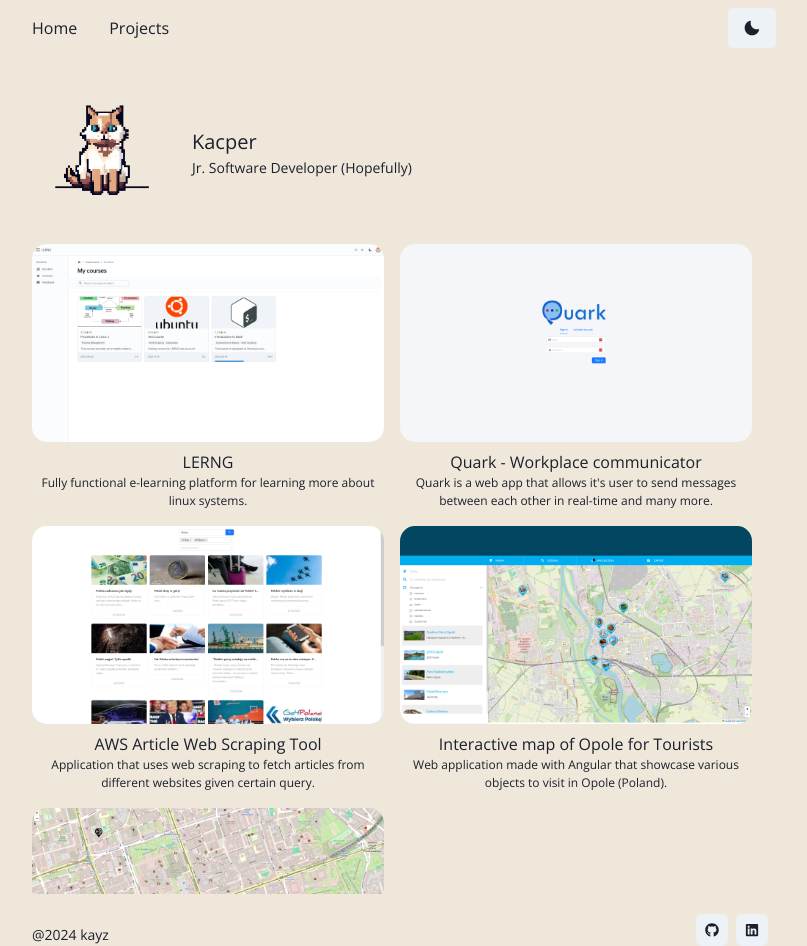
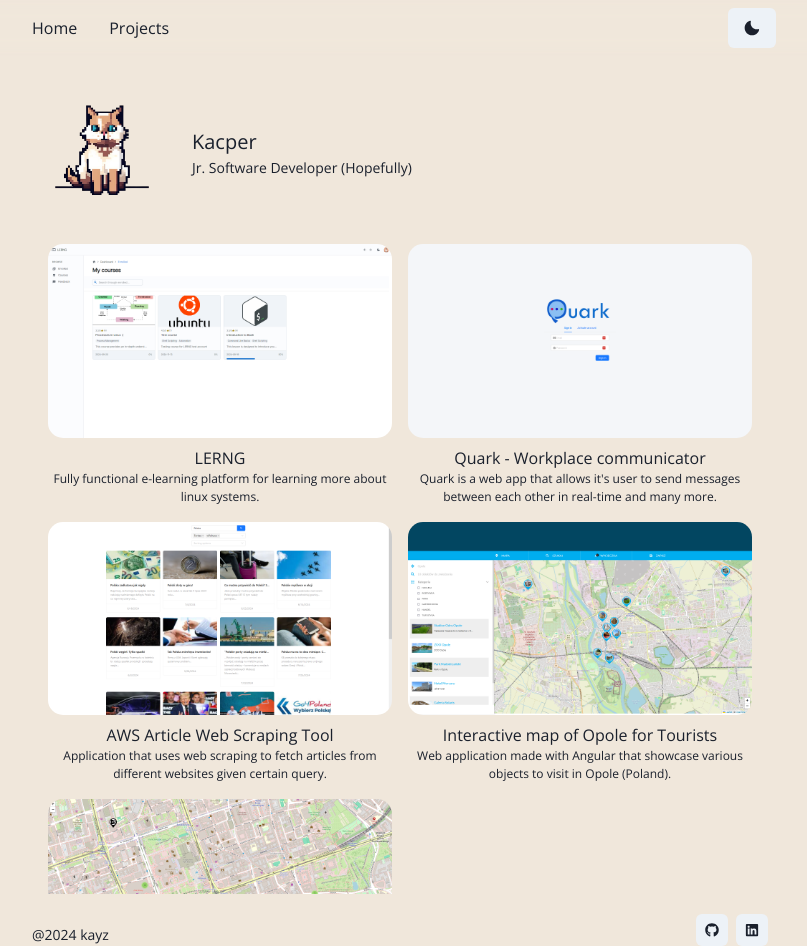
Before and after one commit to kayYZ1/kayz-website, a Next.js app: page /projects in a window 1280 px wide. Shown: the whole page, without its empty margins (240-1047 px from the left). Built offline with nearby package versions, Linux system fonts and the light colour scheme.

Commit message:
fix: padding in projects

```diff
--- a/app/(main)/projects/page.tsx
+++ b/app/(main)/projects/page.tsx
@@ -53,7 +53,7 @@ const Projects = () => {
 			spacing={4}
 			fontWeight='300'
 			overflow='auto'
-			paddingRight={4}
+			paddingX={4}
 			maxHeight={650}
 			sx={{
 				'::-webkit-scrollbar': {
```
